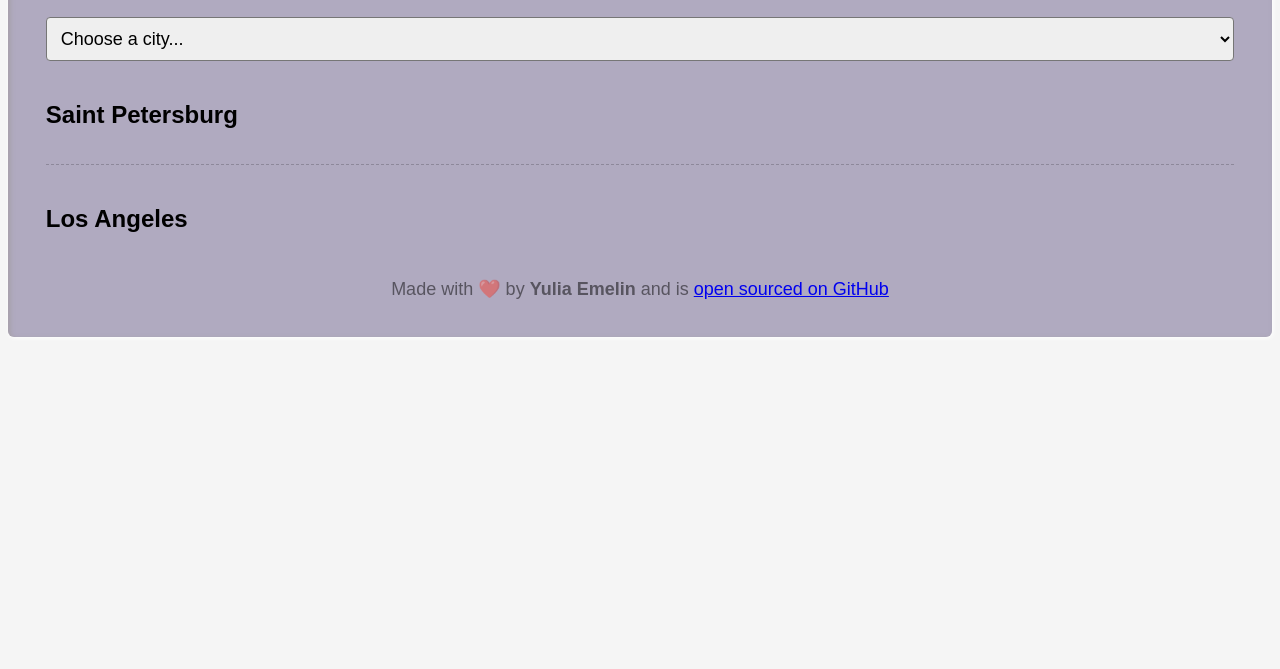
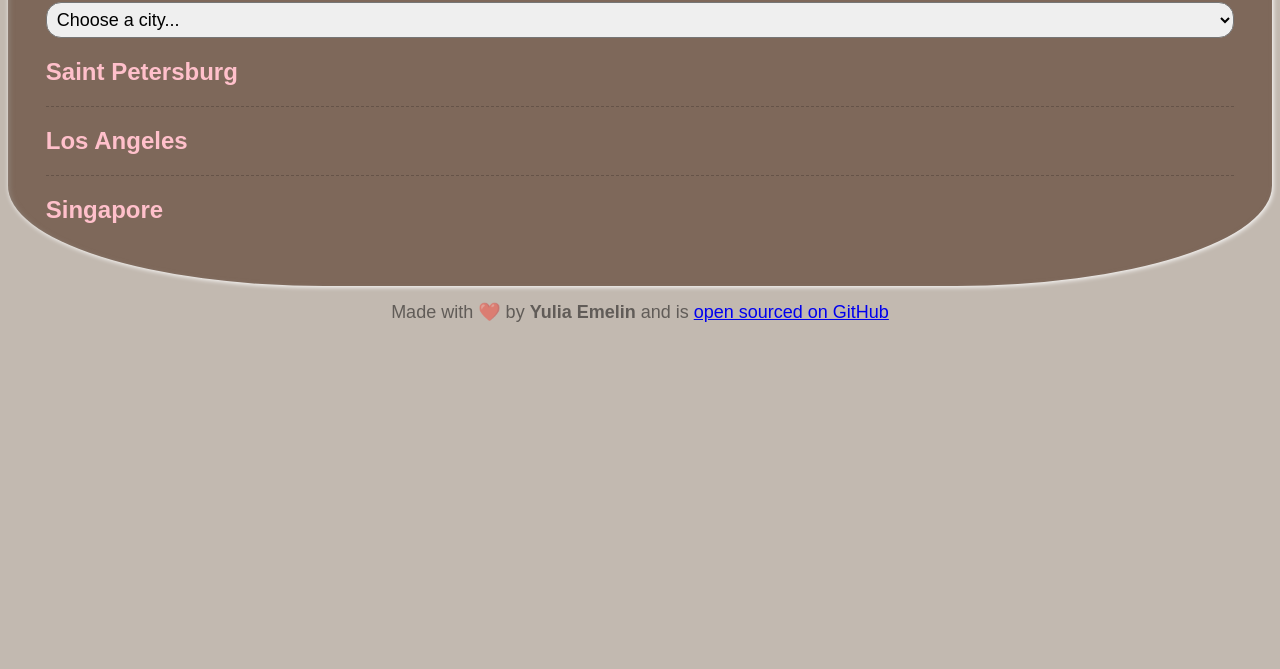
Before and after one commit to Yulia-1312/world-clock-made-by-yulia, a plain HTML site: page index.html in a window 1280 px wide. Shown: the part 131-800 px from the top of the page. Drawn offline with nearby package versions, Linux system fonts and the light colour scheme; a script that the page names is missing.

Commit message:
Added Singapore City, some CSS changes

```diff
--- a/css/style.css
+++ b/css/style.css
@@ -1,5 +1,5 @@
 body {
-  background-color: whitesmoke;
+  background-color: #c2b9b0;
   font-family: sans-serif;
 }
 h1 {
@@ -14,25 +14,26 @@ select {
   display: block;
   width: 100%;
   font-size: 18px;
-  border-radius: 4px;
-  padding: 10px;
+  border-radius: 15px;
+  padding: 6px;
 }
 
 .container {
-  max-width: 600 px;
-  margin: 30px auto;
+  max-width: 500 px;
+  margin: 15px auto;
   padding: 1cm;
-  border-radius: 6px;
+  border-radius: 25%;
   box-shadow: inset 2px 2px 5px rgba(154, 147, 140, 0.5),
     1px 1px 5px rgba(255, 255, 255, 1);
   font-family: Arial, Helvetica, sans-serif;
-  background-color: #b0aac0;
+  background-color: #7e685a;
 }
 .city {
   display: flex;
-  margin: 10px 0;
+  margin: 5px 0;
   justify-content: space-between;
-  padding: 30px 0;
+  color: pink;
+  padding: 15px 0;
   border-bottom: 1px dashed rgba(0, 0, 0, 0.2);
 }
 .city:last-child {
--- a/index.html
+++ b/index.html
@@ -16,8 +16,10 @@
         <option value="">Choose a city...</option>
         <option value="current">My current location🕐</option>
         <option value="Europe/Moscow">Moscow</option>
-        <option value="Europe/Paris">Paris</option>
-        <option value="Pacific/Fiji">Fiji</option>
+        <option value="Europe/London">London</option>
+        <option value="America/New_York">New York</option>
+        <option value="Asia/Tokyo">Tokyo</option>
+        <option value="Australia/Sydney">Sydney</option>
       </select>
       <div id="showing-selected-city">
         <div class="city" id="saint-petersburg">
@@ -34,8 +36,15 @@
           </div>
           <div class="time"></div>
         </div>
+        <div class="city" id="singapore">
+          <div>
+            <h2>Singapore</h2>
+            <div class="date"></div>
           </div>
-
+          <div class="time"></div>
+        </div>
+      </div>
+    </div>
     <footer>
       Made with ❤️ by <strong>Yulia Emelin</strong> and is
       <a
--- a/javascript/javascript.js
+++ b/javascript/javascript.js
@@ -18,7 +18,16 @@ function updateTime() {
   losAngelesTimeElement.innerHTML = losAngelesTime.format(
     "h:mm:ss [<small>]A[</small>]"
   );
+  let singaporeElement = document.querySelector("#singapore");
+  let singaporeDateElement = singaporeElement.querySelector(".date");
+  let singaporeTimeElement = singaporeElement.querySelector(".time");
+  let singaporeTime = moment().tz("Asia/Singapore");
+  singaporeDateElement.innerHTML = singaporeTime.format("MMMM Do YYYY");
+  singaporeTimeElement.innerHTML = singaporeTime.format(
+    "h:mm:ss [<small>]A[</small>]"
+  );
 }
+
 function updateCity(event) {
   let cityTimeZone = event.target.value;
   if (cityTimeZone === "current") {
@@ -35,7 +44,8 @@ function updateCity(event) {
       <div class="time">${cityTime.format("h:mm:ss")}<small>${cityTime.format(
     "A"
   )}</small></div>
-    </div>`;
+    </div>
+    <a href="/">👈🏻Back to homepage</a>`;
 }
 
 updateTime();
```
Also changed, not shown: images/hour-glass.gif (added). Lines whose indentation alone changed are shown as unchanged.
